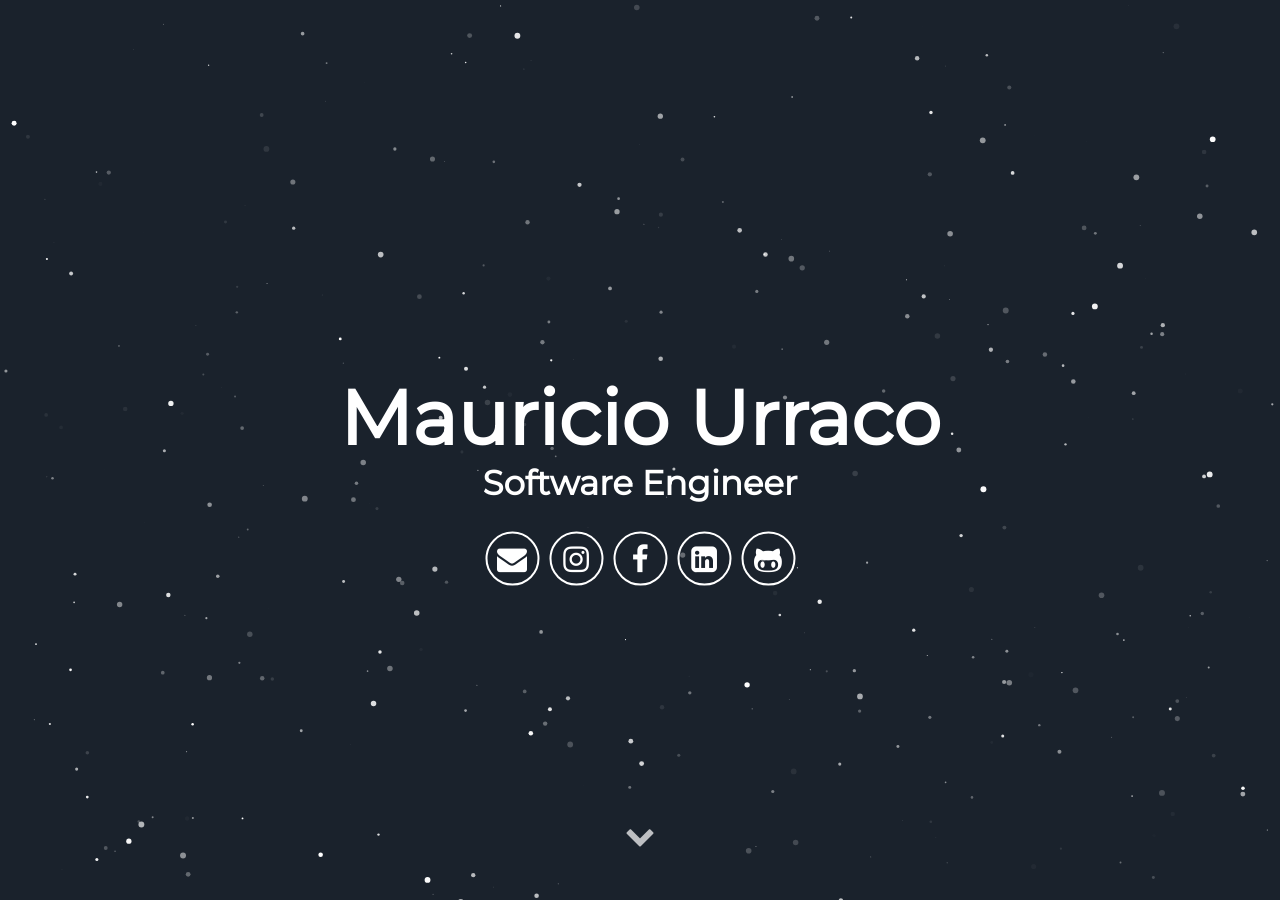
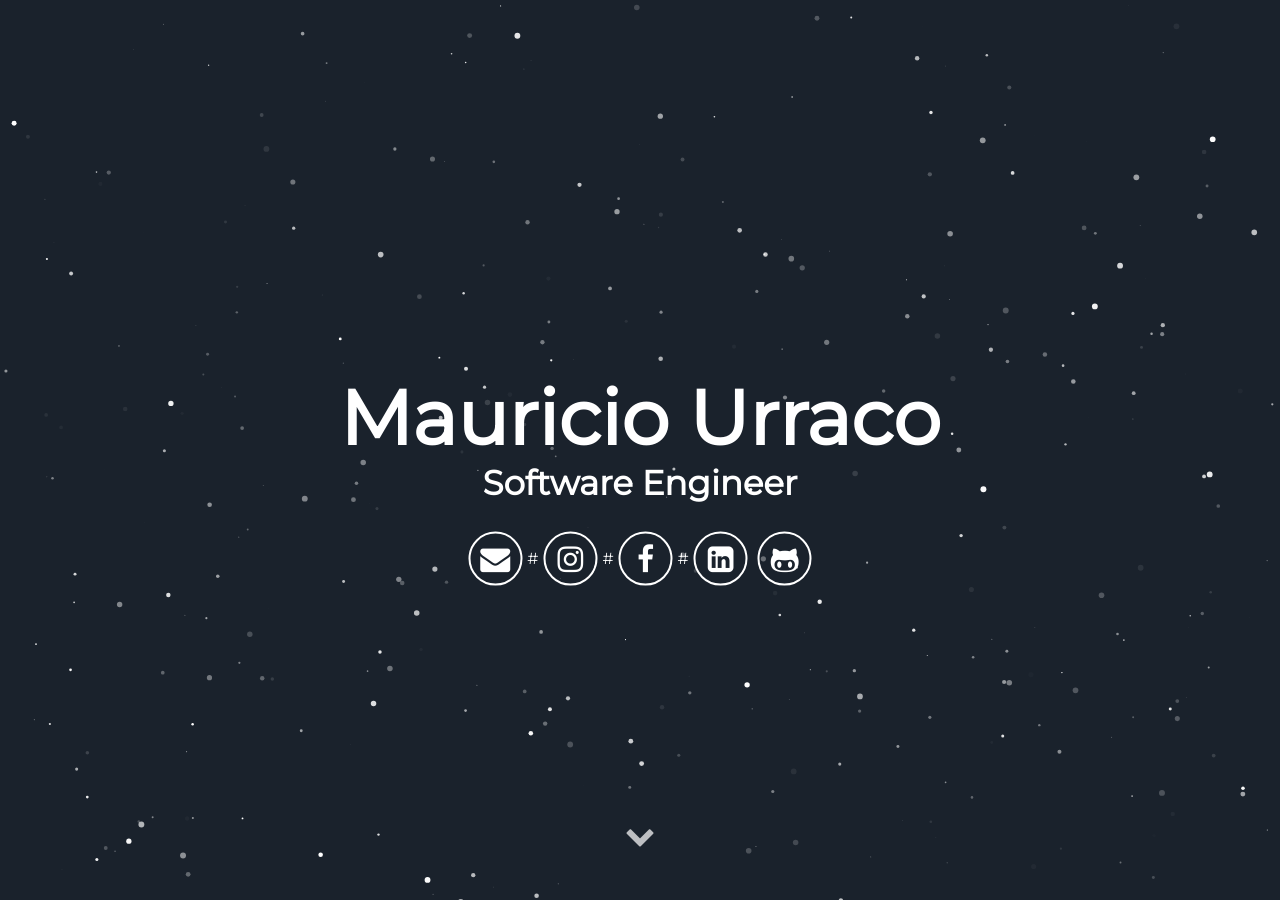
Before and after one commit to kimtuyer/kimtuyer.github.io, a Jekyll site: the page built from index.html, in a window 1280 px wide and 900 px high. Built offline with Jekyll 4.4.1, drawn with Linux system fonts in a browser that asks for light colours; some web fonts are replaced.

Commit message:
Update header.html

```diff
--- a/_includes/header.html
+++ b/_includes/header.html
@@ -6,10 +6,10 @@
       </h1>
       <div class="header-icons">
         <a aria-label="Send email" href="mailto:mauriurraco@gmail.com"><i class="icon fa fa-envelope"></i></a>
-        <a aria-label="My Instagram" target="_blank" href="https://www.instagram.com/mauriciourraco7"><i class="icon fa fa-instagram" aria-hidden="true"></i></a>
-        <a aria-label="My Facebook" target="_blank" href="https://www.facebook.com/mauricio.urraco"><i class="icon fa fa-facebook" aria-hidden="true"></i></a>
-        <a aria-label="My LinkedIn" target="_blank" href="https://www.linkedin.com/in/murraco"><i class="icon fa fa-linkedin-square" aria-hidden="true"></i></a>
-        <a aria-label="My Github" target="_blank" href="https://github.com/murraco"><i class="icon fa fa-github-alt" aria-hidden="true"></i></a>
+        #<a aria-label="My Instagram" target="_blank" href="https://www.instagram.com/mauriciourraco7"><i class="icon fa fa-instagram" aria-hidden="true"></i></a>
+        #<a aria-label="My Facebook" target="_blank" href="https://www.facebook.com/mauricio.urraco"><i class="icon fa fa-facebook" aria-hidden="true"></i></a>
+        #<a aria-label="My LinkedIn" target="_blank" href="https://www.linkedin.com/in/murraco"><i class="icon fa fa-linkedin-square" aria-hidden="true"></i></a>
+        <a aria-label="My Github" target="_blank" href="https://github.com/kimtuyer"><i class="icon fa fa-github-alt" aria-hidden="true"></i></a>
       </div>
       <div class="header-links">
         <!-- <a class="link" href="#about" data-scroll>About Me</a> -->
```
